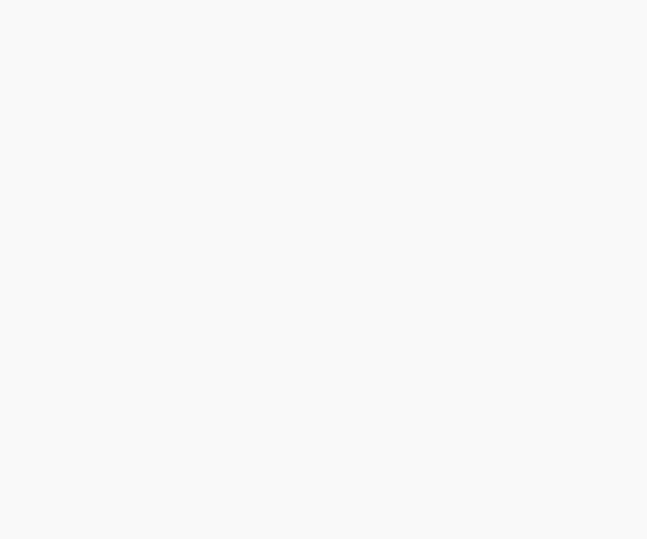
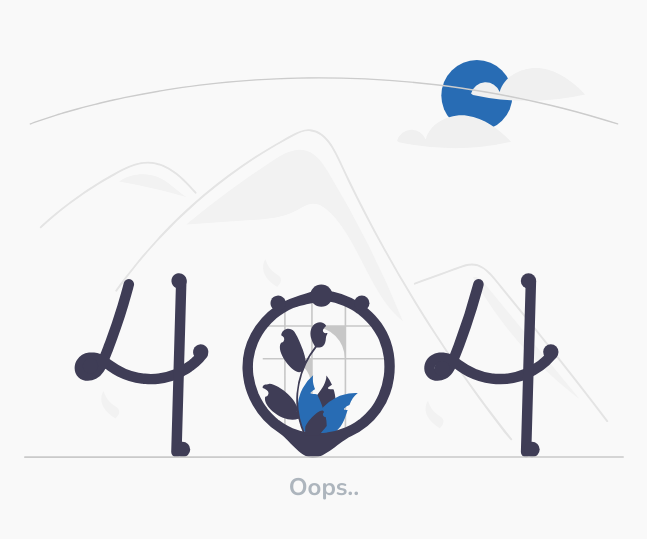
Before and after one commit to matheussouza89/prova-q2-pay-2, a React (Create React App) app: page /not-found in a window 1280 px wide. Before the commit this address had no page. Shown: the part 115-654 px from the top of the page, without its empty margins (350-997 px from the left). Built offline with nearby package versions, Linux system fonts and the light colour scheme.

Commit message:
feat: criação da página de erro 404

```diff
--- a/src/App.tsx
+++ b/src/App.tsx
@@ -6,6 +6,7 @@ import { BrowserRouter, Route, Routes } from 'react-router-dom'
 import { createTheme, ThemeProvider } from '@mui/material'
 import { ptBR } from '@mui/material/locale'
 import { configureStore } from 'redux/store'
+import PageNotFound from 'pages/error/PageNotFound'
 
 const theme = createTheme(ptBR)
 
@@ -18,7 +19,9 @@ function App() {
             <Route path="/login" element={<Login />} />
             <Route path="/" element={<PrivateRoute />}>
               <Route path="customers" element={<Customers />} />
+              <Route path="not-found" element={<PageNotFound />} />
             </Route>
+            <Route path="*" element={<PageNotFound />} />
           </Routes>
         </BrowserRouter>
       </ThemeProvider>
--- a/src/assets/scss/Main.scss
+++ b/src/assets/scss/Main.scss
@@ -18,3 +18,4 @@
 //custom pages
 @import "./custom/pages/login";
 @import "./custom/pages/customers";
+@import "./custom/pages/notFound";
--- /dev/null
+++ b/src/assets/scss/custom/pages/_notFound.scss
@@ -0,0 +1,20 @@
+.not-found-content {
+  align-items: center;
+  display: flex;
+  flex-direction: column;
+  justify-content: center;
+  height: 100vh;
+  row-gap: 15px;
+
+  img {
+    width: 60%;
+    max-width: 600px;
+  }
+
+  h2 {
+    text-align: center;
+    color: #adb5bd;
+    font-size: 1.5rem;
+    font-weight: $font-weight-bold;
+  }
+}
--- /dev/null
+++ b/src/pages/error/PageNotFound.tsx
@@ -0,0 +1,13 @@
+import React from 'react'
+import notFound from 'assets/img/notFound.svg'
+
+const PageNotFound = () => {
+  return (
+    <div className="not-found-content">
+      <img src={notFound} />
+      <h2>Oops..</h2>
+    </div>
+  )
+}
+
+export default PageNotFound
```
Also changed, not shown: src/assets/img/notFound.svg (added).
